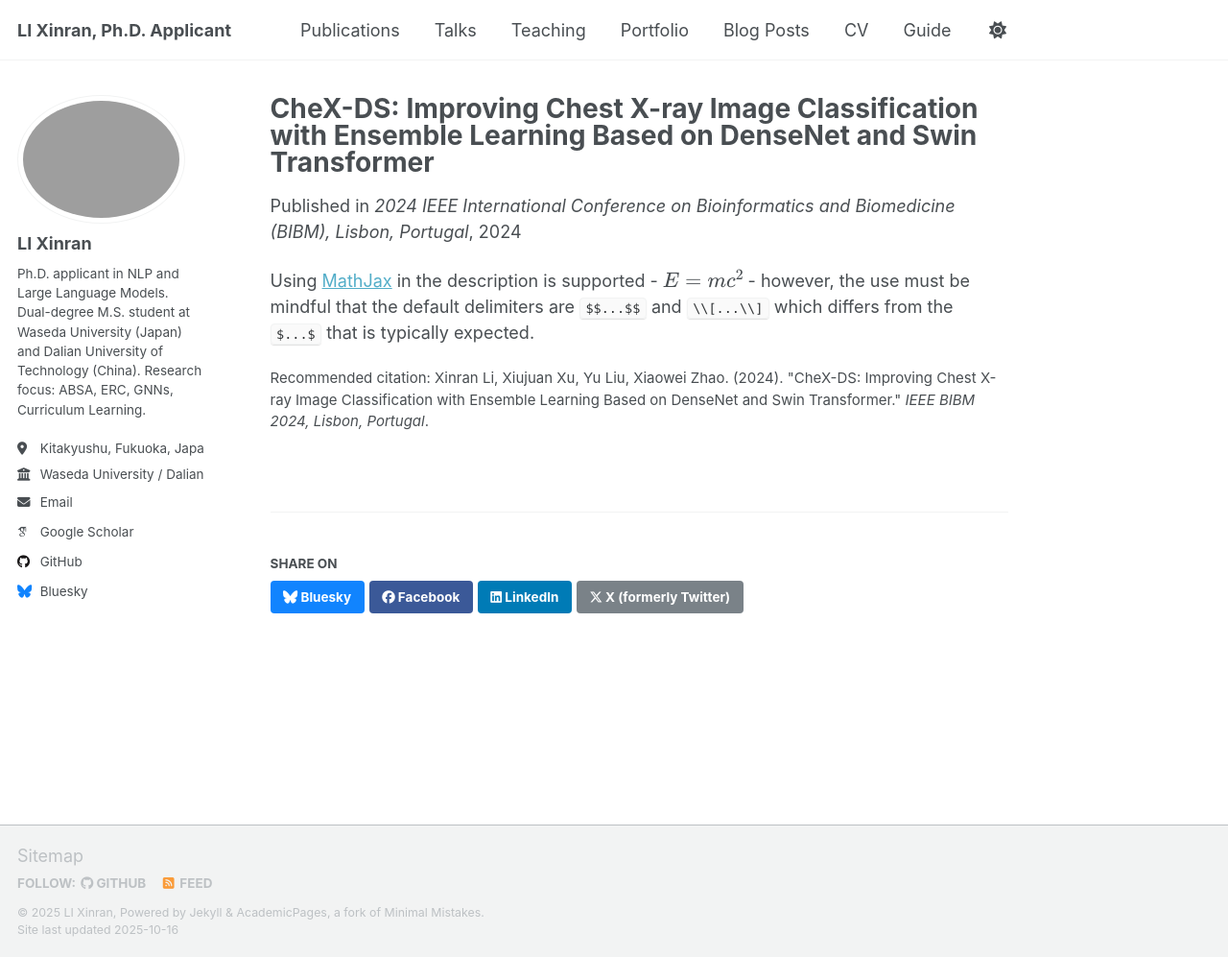
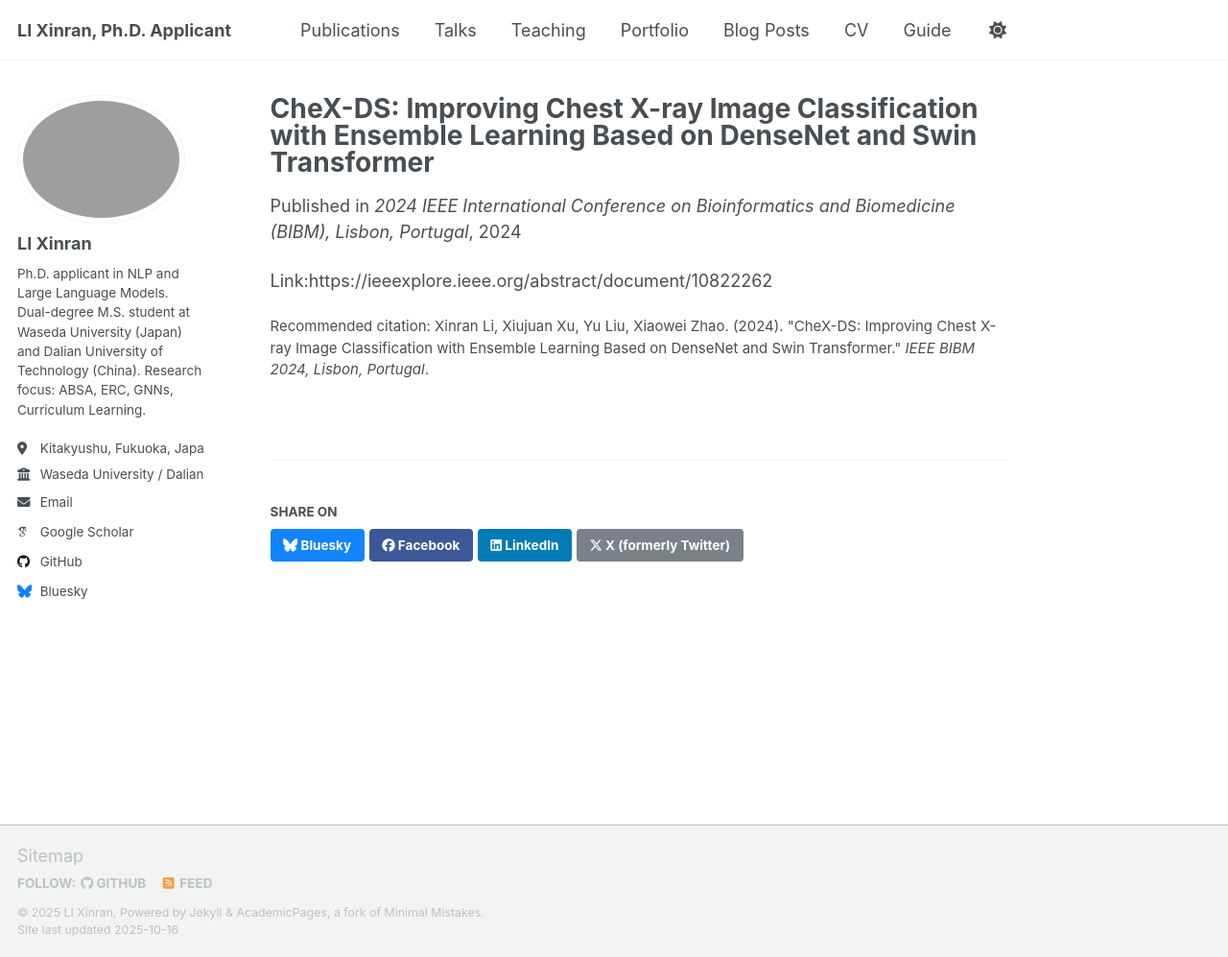
Before and after one commit to LiXinran6/LiXinran6.github.io, a Jekyll site: the page built from _publications/2025-06-08-paper-title-number-5.md, in a window 1280 px wide and 997 px high. Shown: the whole window at 96% size. Built offline with Jekyll 4.4.1, drawn with Linux system fonts in a browser that asks for light colours; some web fonts are replaced; a script that is not in the unit is left out.

Commit message:
Update 2025-06-08-paper-title-number-5.md

```diff
--- a/_publications/2025-06-08-paper-title-number-5.md
+++ b/_publications/2025-06-08-paper-title-number-5.md
@@ -11,4 +11,4 @@ citation: "Xinran Li, Xiujuan Xu, Yu Liu, Xiaowei Zhao. (2024). &quot;CheX-DS: I
 abstract: "The automatic diagnosis of chest diseases is a challenging task. CheX-DS leverages DenseNet and Swin Transformer using ensemble learning. The model addresses data imbalance with a combined weighted binary cross-entropy and asymmetric loss. Evaluated on NIH ChestX-ray14, CheX-DS achieves an average AUC of 83.76%, outperforming previous studies."
 ---
 
-Using [MathJax](https://www.mathjax.org/) in the description is supported - $$E=mc^2$$ - however, the use must be mindful that the default delimiters are `$$...$$` and `\\[...\\]` which differs from the `$...$` that is typically expected.
+Link:https://ieeexplore.ieee.org/abstract/document/10822262
```
